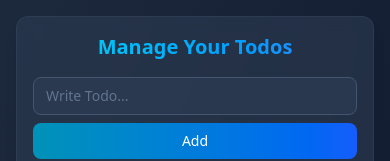
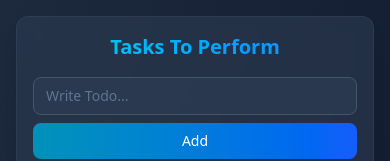
Before and after one commit to Sahil-IND/Todo, a React (Vite) app: page / in a window 390 px wide. Shown: the top 161 px of the page. Built offline with nearby package versions, Linux system fonts and the light colour scheme.

Commit message:
Responsive UI

```diff
--- a/src/App.jsx
+++ b/src/App.jsx
@@ -40,7 +40,7 @@ function App() {
         <div className="w-full max-w-md">
           <div className="bg-slate-700/50 backdrop-blur-sm rounded-xl shadow-lg border border-slate-600/30 p-4">
             <h1 className="text-xl font-bold text-center mb-4 text-transparent bg-clip-text bg-gradient-to-r from-cyan-400 to-blue-500">
-              Manage Your Todos
+              Tasks To Perform
             </h1>
             <div className="mb-4">
               <TodoForm />
```
